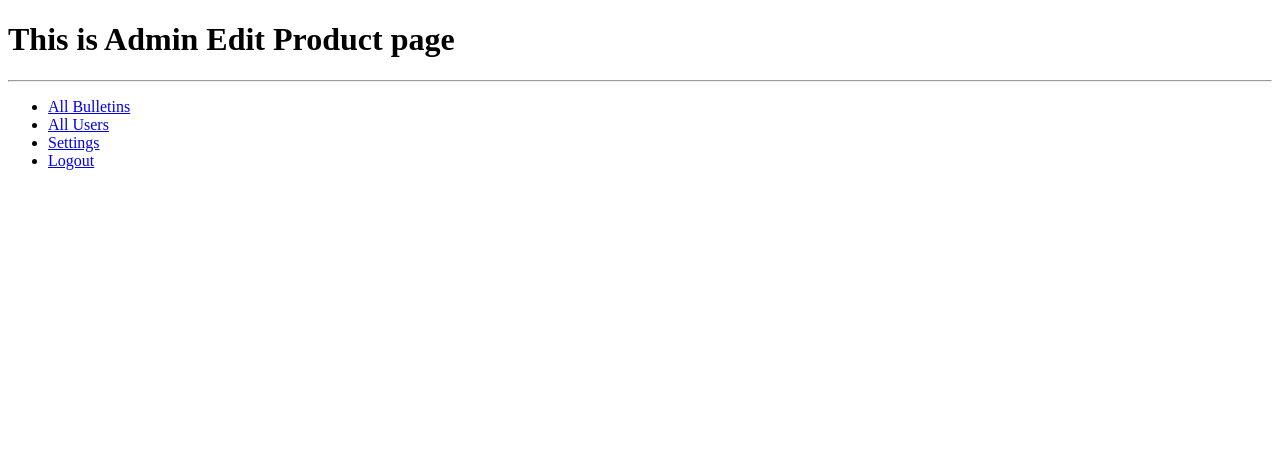
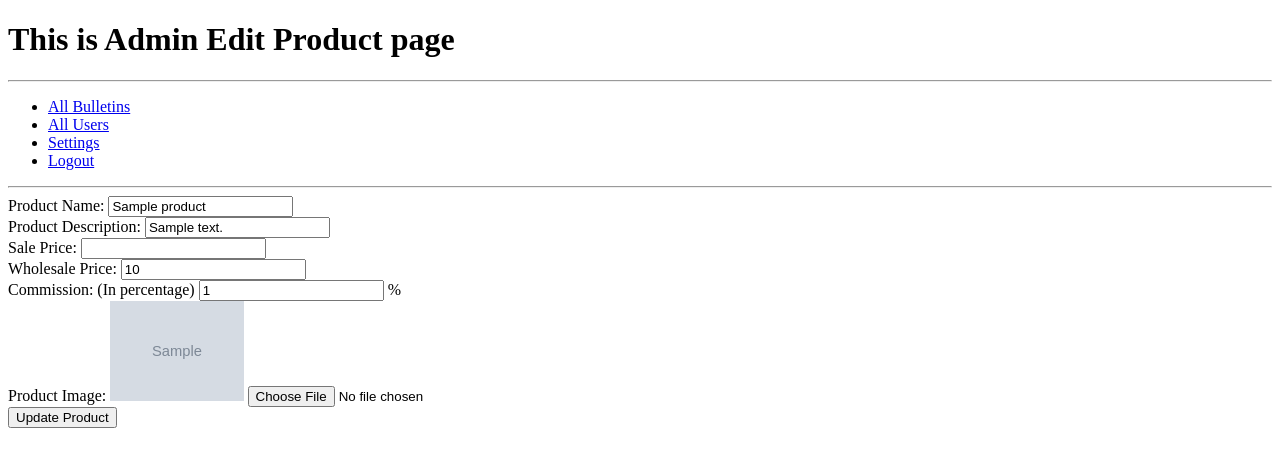
Before and after one commit to fahimhasan2020/ezy2biz, a Laravel app: page /a/product/1/edit in a window 1280 px wide. Shown: the top 467 px of the page. Run offline with Laravel 8, Linux system fonts and the light colour scheme; a user stored in the database is signed in; tables that the repository leaves empty hold one stand-in row (values such as "Sample post"); grey boxes marked "Sample" are stand-in pictures; data that the repository does not hold is empty.

Commit message:
Adds product adding feature for admin

```diff
--- /dev/null
+++ b/app/Http/Controllers/ProductController.php
@@ -0,0 +1,40 @@
+<?php
+
+namespace App\Http\Controllers;
+
+use App\Core\ImageStore;
+use App\Core\ProductValidator;
+use App\Model\Product;
+use Illuminate\Http\Request;
+
+class ProductController extends Controller
+{
+    public function add(Request $request,
+                        ProductValidator $validator,
+                        ImageStore $store,
+                        Product $product)
+    {
+        if ($store->addProduct($request)) {
+            $product->add($request->request);
+            return redirect('/a/products');
+        }
+        return redirect()->back();
+    }
+
+    public function edit()
+    {
+
+    }
+
+    public function allProducts(Product $product) {
+        $products = $product->getAll();
+
+        return view('admin.all-products')->with('products', $products->all());
+    }
+
+    public function getProduct($productId, Product $product)
+    {
+        $product = $product->get($productId);
+        return view('admin.edit-product')->with('product', $product->all());
+    }
+}
--- a/app/Http/Kernel.php
+++ b/app/Http/Kernel.php
@@ -59,10 +59,10 @@
         'signed' => \Illuminate\Routing\Middleware\ValidateSignature::class,
         'throttle' => \Illuminate\Routing\Middleware\ThrottleRequests::class,
         'verified' => \Illuminate\Auth\Middleware\EnsureEmailIsVerified::class,
-        'user-logged' => Middleware\RedirectIfUserLogged::class,
-        'user-not-logged' => Middleware\RedirectIfUserNotLogged::class,
-        'admin-logged' => Middleware\RedirectIfAdminLogged::class,
-        'admin-not-logged' => Middleware\RedirectIfAdminNotLogged::class
+        'user-not-logged' => Middleware\RedirectIfUserLogged::class,
+        'user-logged' => Middleware\RedirectIfUserNotLogged::class,
+        'admin-not-logged' => Middleware\RedirectIfAdminLogged::class,
+        'admin-logged' => Middleware\RedirectIfAdminNotLogged::class
     ];
 
     /**
--- /dev/null
+++ b/app/Model/Product.php
@@ -0,0 +1,50 @@
+<?php
+
+namespace App\Model;
+
+use Illuminate\Database\Eloquent\Model;
+use Illuminate\Support\Facades\DB;
+use Symfony\Component\HttpFoundation\ParameterBag;
+
+class Product extends Model
+{
+    public function add(ParameterBag $productData)
+    {
+        DB::beginTransaction();
+        $productId = DB::table('products')
+            ->insertGetId([
+                'name'              => $productData->get('name'),
+                'description'       => $productData->get('description'),
+                'sale_price'        => $productData->get('sale-price'),
+                'wholesale_price'   => $productData->get('wholesale-price'),
+                'commission'        => $productData->get('commission')
+            ]);
+
+        DB::table('product_images')
+            ->insert([
+                'product_id'    => $productId,
+                'image_name'    => $productData->get('image-name')
+            ]);
+        DB::commit();
+        return true;
+    }
+
+    public function getAll()
+    {
+        return
+            DB::table('products')
+                ->join('product_images', 'products.id', '=', 'product_images.product_id')
+                ->select('products.*', 'product_images.image_name')
+                ->get();
+    }
+
+    public function get($productId)
+    {
+        return
+            DB::table('products')
+                ->join('product_images', 'products.id', '=', 'product_images.product_id')
+                ->select('products.*', 'product_images.id as image_id', 'product_images.image_name')
+                ->where('products.id', '=', $productId)
+                ->get();
+    }
+}
--- a/resources/views/admin/edit-product.blade.php
+++ b/resources/views/admin/edit-product.blade.php
@@ -16,5 +16,43 @@
     <li><a href="/a/settings">Settings</a></li>
     <li><a href="/a/logout">Logout</a></li>
 </ul>
+<hr>
+<form action="" method="post" enctype="multipart/form-data">
+    @csrf
+    @method('PUT')
+    <label>
+        Product Name:
+        <input type="text" name="name" value="{{ $product[0]->name }}">
+    </label>
+    <br>
+    <label>
+        Product Description:
+        <input type="text" name="description" value="{{ $product[0]->description }}">
+    </label>
+    <br>
+    <label>
+        Sale Price:
+        <input type="number" name="sale-price" value="{{ $product[0]->sale_price }}">
+    </label>
+    <br>
+    <label>
+        Wholesale Price:
+        <input type="number" name="wholesale-price" value="{{ $product[0]->wholesale_price }}">
+    </label>
+    <br>
+    <label>
+        Commission: (In percentage)
+        <input type="number" name="commission" value="{{ $product[0]->commission }}"> &percnt;
+    </label>
+    <br>
+    <label>
+        Product Image: <img alt="" src="{{Storage::url('products/' . $product[0]->image_name)}}" height="100">
+        <input type="file" name="image">
+    </label>
+    <br>
+    <label>
+        <input type="submit" name="submit" value="Update Product">
+    </label>
+</form>
 </body>
 </html>
--- a/routes/web.php
+++ b/routes/web.php
@@ -15,13 +15,23 @@
     return view('landing');
 });
 
-Route::get('/u/login', function () {
-    return view('user.login');
-})->middleware('user-logged');
+Route::group(['middleware' => ['user-not-logged']], function () {
 
-Route::post('/u/login', 'UserController@login')->name('user.login');
+    Route::get('/u/register', function () {
+        return view('user.register');
+    });
 
-Route::group(['middleware' => ['user-not-logged']], function () {
+    Route::post('/u/register', 'UserController@register')->name('user.register');
+
+    Route::get('/u/login', function () {
+        return view('user.login');
+    })->middleware('user-not-logged');
+
+    Route::post('/u/login', 'UserController@login')->name('user.login');
+
+});
+
+Route::group(['middleware' => ['user-logged']], function () {
 
     Route::get('/u/logout', 'UserController@logout');
 
@@ -55,12 +65,6 @@
 
 });
 
-Route::get('/u/register', function () {
-    return view('user.register');
-});
-
-Route::post('/u/register', 'UserController@register')->name('user.register');
-
 Route::get('/products', function () {
     return view('product.all');
 });
@@ -83,11 +87,11 @@
 
 Route::get('/a/login', function () {
    return view('admin.login');
-})->middleware('admin-logged');
+})->middleware('admin-not-logged');
 
 Route::post('/a/login', 'AdminController@login')->name('admin.login');
 
-Route::group(['middleware' => ['admin-not-logged']], function () {
+Route::group(['middleware' => ['admin-logged']], function () {
 
     Route::get('/a/logout', 'AdminController@logout');
 
@@ -103,25 +107,23 @@
         return view('admin.single-user');
     });
 
-    Route::get('/a/products', function () {
-        return view('admin.all-products');
-    });
+    Route::get('/a/products', 'ProductController@allProducts');
 
     Route::get('/a/product/add', function () {
         return view('admin.add-product');
     });
 
+    Route::post('/a/product/add', 'ProductController@add')->name('product.add');
+
     Route::get('/a/product/{id}', function () {
         return view('admin.single-product');
     });
 
-    Route::get('/a/product/{id}/edit', function () {
-        return view('admin.edit-product');
-    });
+    Route::get('/a/product/{id}/edit', 'ProductController@getProduct')->name('product.edit');
 
     Route::get('/a/product/delete', function () {
         return redirect('/a/products');
-    });
+    })->name('product.delete');
 
     Route::get('/a/bulletins', function () {
         return view('admin.all-bulletins');
```
Also changed, not shown: app/Core/ImageStore.php (added, +17 -0 lines), app/Core/ProductValidator.php (added, +14 -0 lines), app/Http/Controllers/UserController.php (+8 -4 lines), resources/views/admin/add-product.blade.php (+37 -0 lines), resources/views/admin/all-products.blade.php (+19 -0 lines), database/migrations/2019_03_06_105637_create_ezy2biz_db_tables.php.
